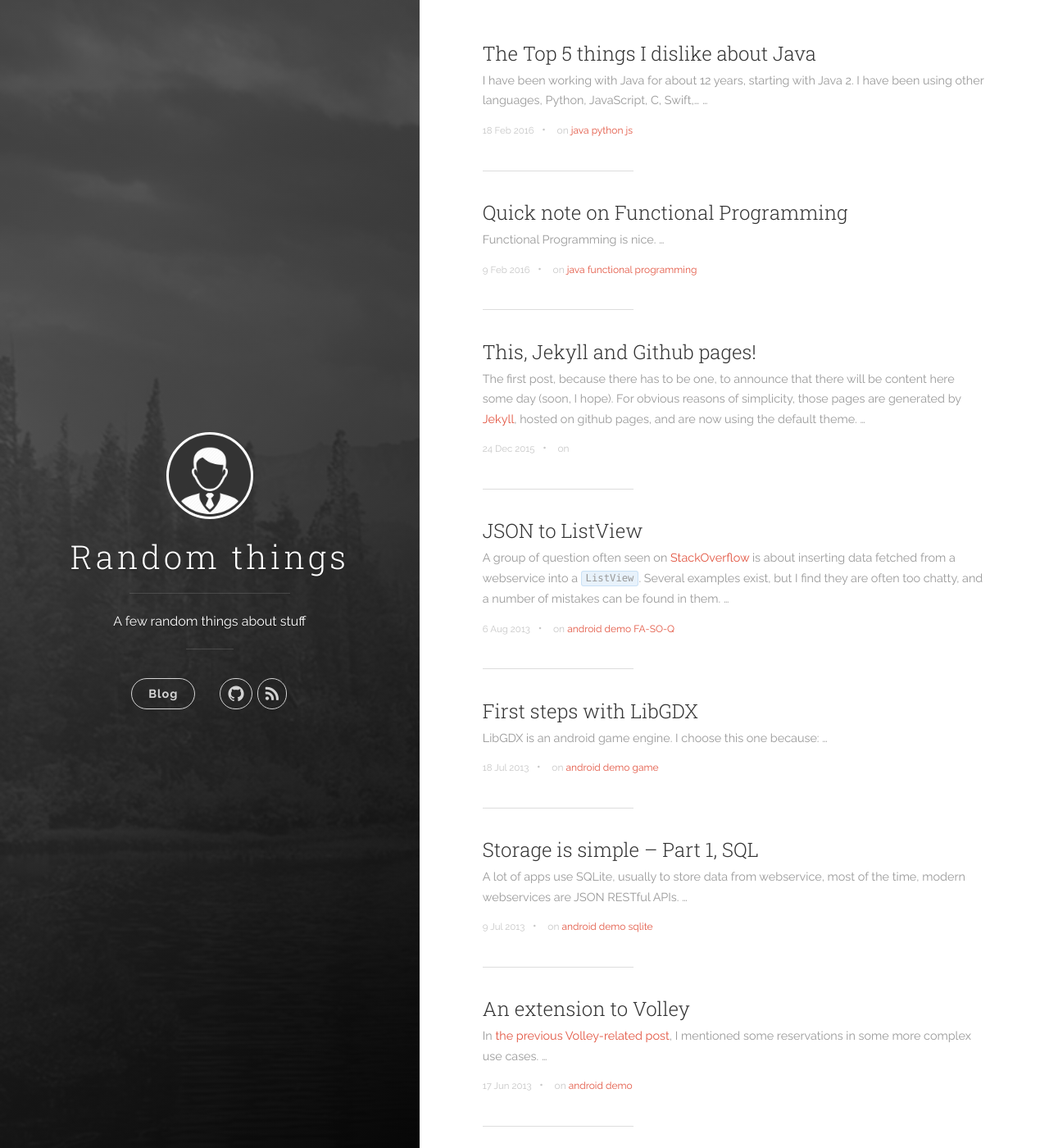
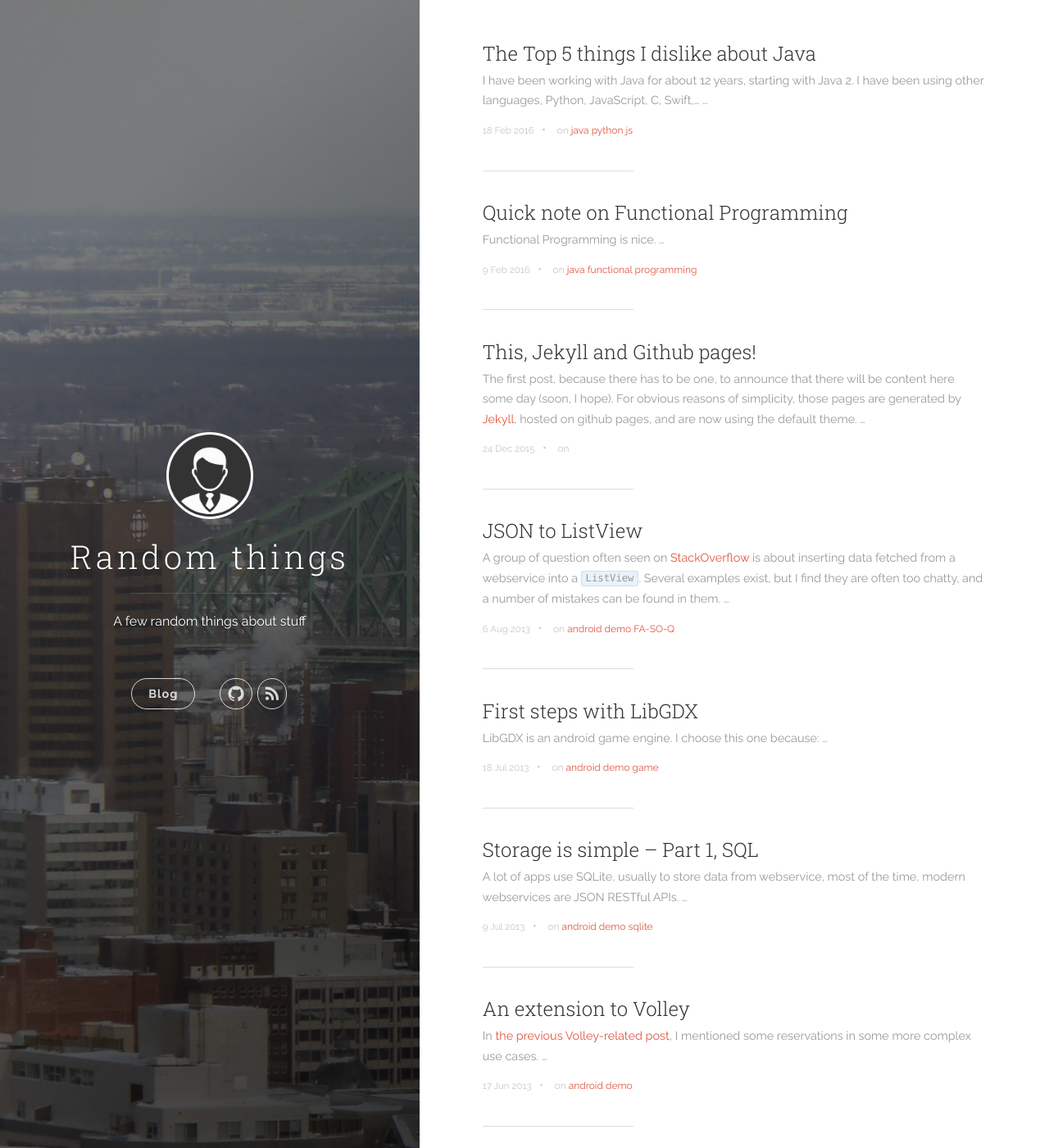
Before and after one commit to smaspe/smaspe.github.io, a Jekyll site: the page built from index.html, in a window 1280 px wide and 1400 px high. Shown: the whole window at 82% size. Built offline with Jekyll 4.4.1, drawn with Linux system fonts in a browser that asks for light colours; the list of posts is cut into pages by our own code.

Commit message:
Adjust background proportion

```diff
--- a/css/uno.css
+++ b/css/uno.css
@@ -1210,7 +1210,7 @@
 	width: 100%;
 	max-width: none;
 	height: 100%;
-	background: url(../images/background-cover.jpg) top left no-repeat #666666;
+	background: top left no-repeat #666666;
 	background-size: cover; }
 
 .panel-cover--collapsed {
@@ -1225,9 +1225,9 @@
 	right: 0;
 	bottom: 0;
 	left: 0;
-	background-color: rgba(68, 68, 68, 0.6);
-	background-image: -webkit-linear-gradient(-410deg, rgba(68, 68, 68, 0.6) 20%, rgba(0, 0, 0, 0.9));
-	background-image: linear-gradient(140deg,rgba(68, 68, 68, 0.6) 20%, rgba(0, 0, 0, 0.9)); }
+	background-color: rgba(68, 68, 68, 0.4);
+	background-image: -webkit-linear-gradient(-410deg, rgba(68, 68, 68, 0.4) 20%, rgba(0, 0, 0, 0.7));
+	background-image: linear-gradient(140deg,rgba(68, 68, 68, 0.4) 20%, rgba(0, 0, 0, 0.7)); }
 
 .panel-cover__logo {
 	margin-bottom: .2em; }
```
Also changed, not shown: images/cover.jpg, images/cover2.jpg (added).
